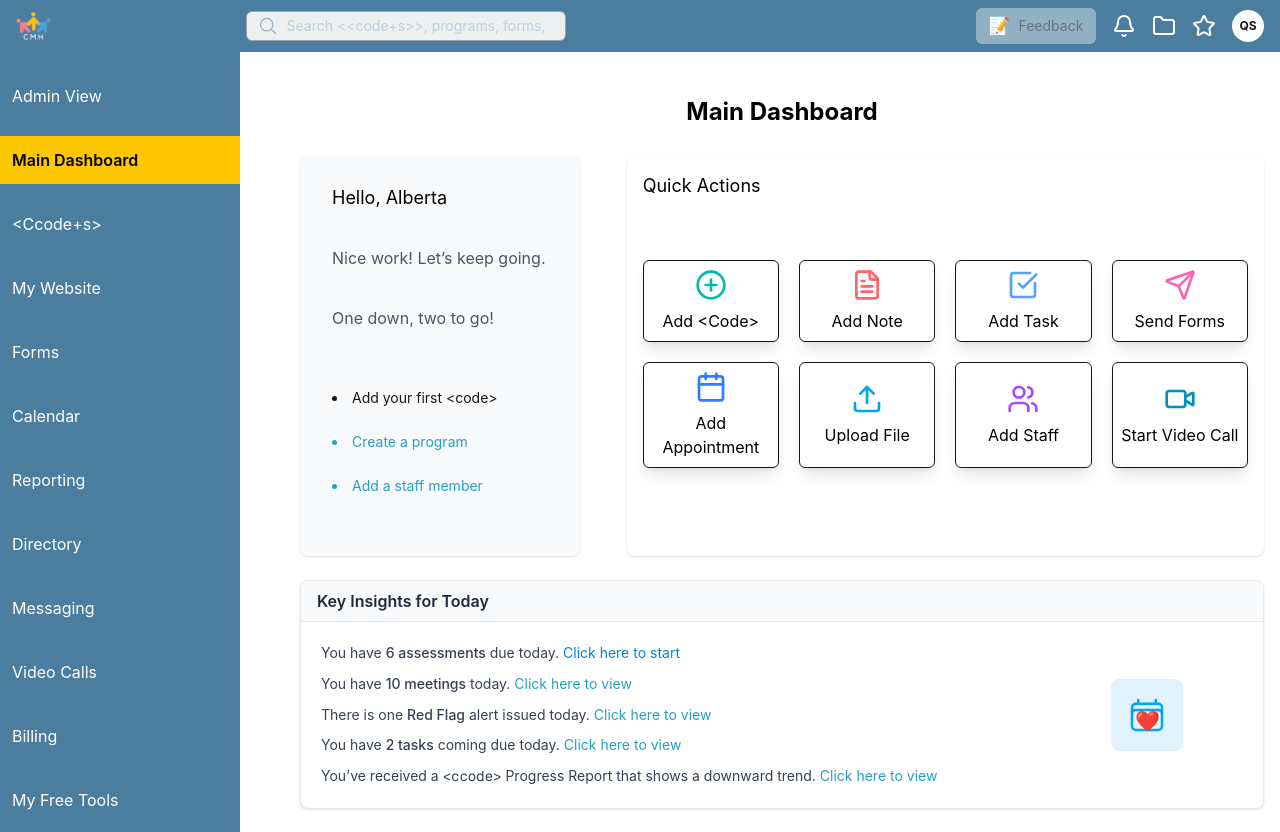
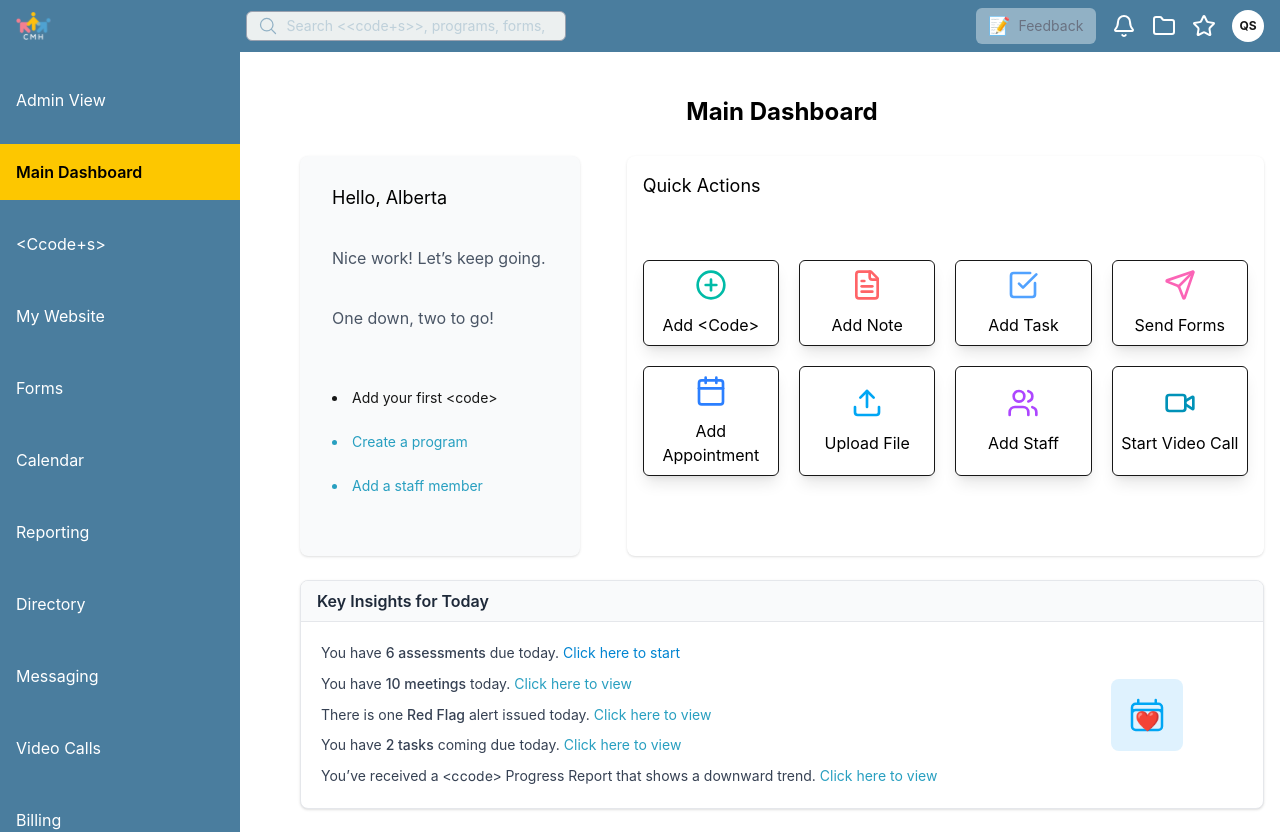
Before and after one commit to Shahzaib00721/testfile10, a Next.js app: page / in a window 1280 px wide. Shown: the top 832 px of the page. Built offline with nearby package versions, Linux system fonts and the light colour scheme.

Commit message:
update icon inside submodule

```diff
--- a/src/app/components/QuickActions.jsx
+++ b/src/app/components/QuickActions.jsx
@@ -23,7 +23,7 @@ export default function QuickActions() {
             className="flex flex-col  items-center justify-center p-2 border rounded-md shadow-lg hover:bg-gray-50 cursor-pointer"
           >
             {action.icon}
-            <span className="text-md mt-2 text-black font-normal text-center">{action.label}</span>
+            <span className="text-md mt-3 text-black font-normal text-center">{action.label}</span>
           </div>
         ))}
       </div>
--- a/src/app/components/Slider.jsx
+++ b/src/app/components/Slider.jsx
@@ -26,7 +26,7 @@ export default function Sidebar() {
         {menu.map((item, i) => (
           <div
             key={i}
-            className={`p-3  cursor-pointer ${
+            className={`p-4  cursor-pointer ${
               item.active ? "bg-yellow-400  text-black font-semibold" : "hover:bg-yellow-400"
             }`}
           >
```
